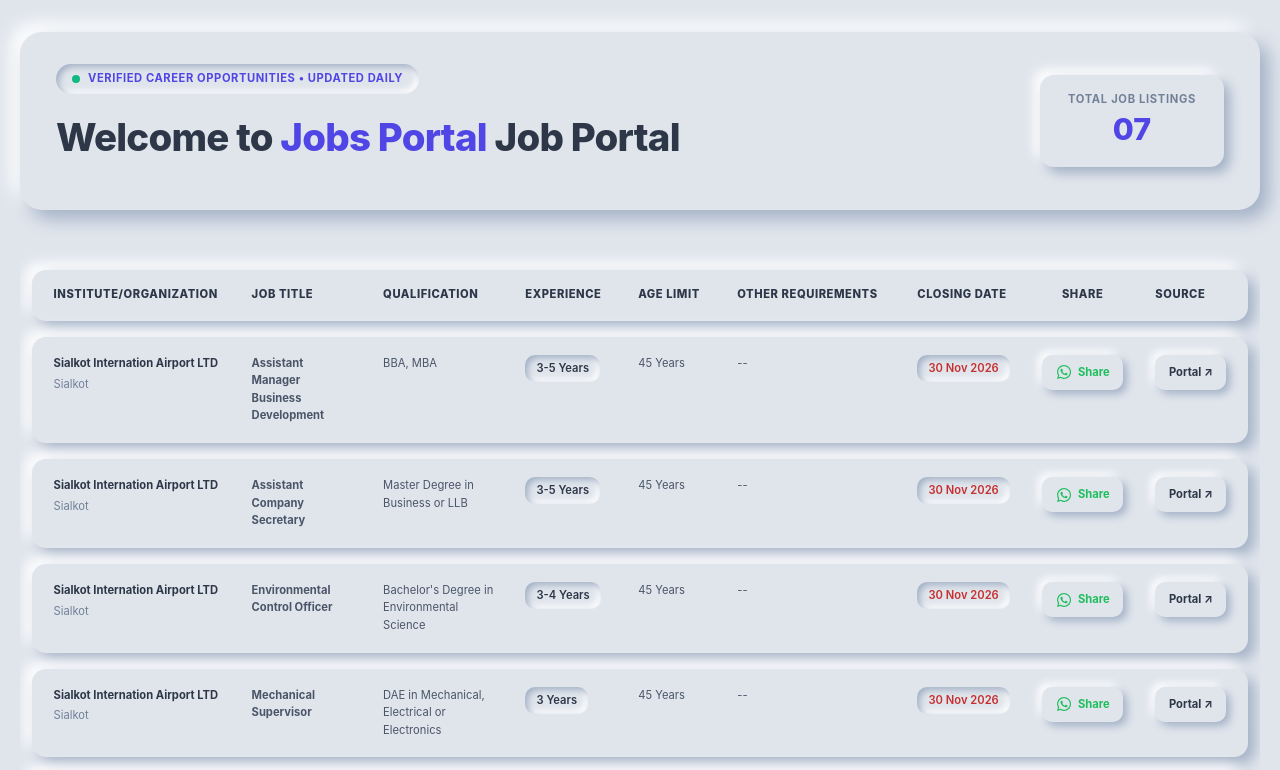
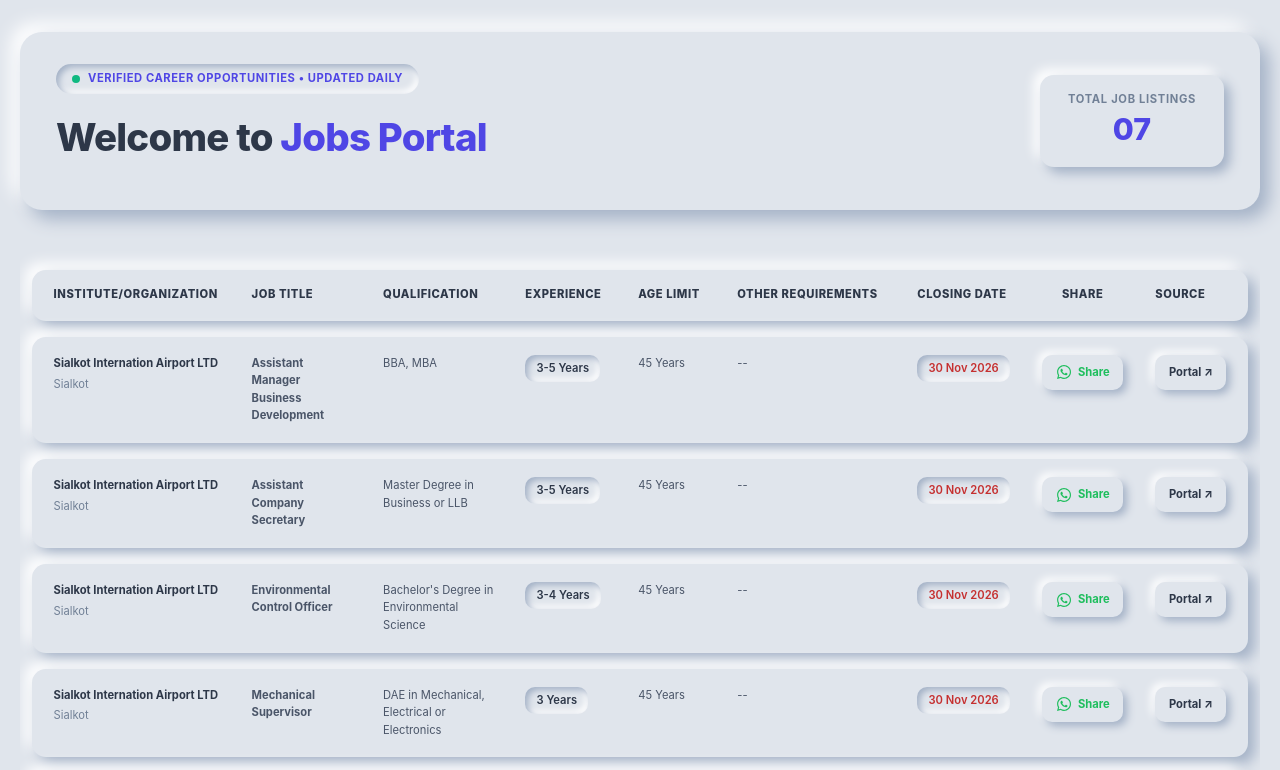
Before and after one commit to Zia-Ul-Mustafa-Shakeel/jobs, a plain HTML site: page index.html in a window 1280 px wide. Shown: the top 770 px of the page. Drawn offline with Linux system fonts and the light colour scheme.

Commit message:
Update index.html

```diff
--- a/index.html
+++ b/index.html
@@ -374,7 +374,7 @@
             <span class="status-dot"></span>
             Verified Career Opportunities • Updated Daily
           </div>
-          <h1 class="welcome-title">Welcome to <span>Jobs Portal</span> Job Portal</h1>
+          <h1 class="welcome-title">Welcome to <span>Jobs Portal</span></h1>
           <p class="welcome-note">
           <!-- Disclaimer: While every effort has been made to ensure that the job listings, deadlines, and eligibility details presented on this page are accurate and up to date, all information is provided for general informational purposes only. Applicants are strongly advised to independently verify all requirements, closing dates, and application procedures directly through the official website or published advertisement of the respective institute or organization before applying. -->
           </p>
```
